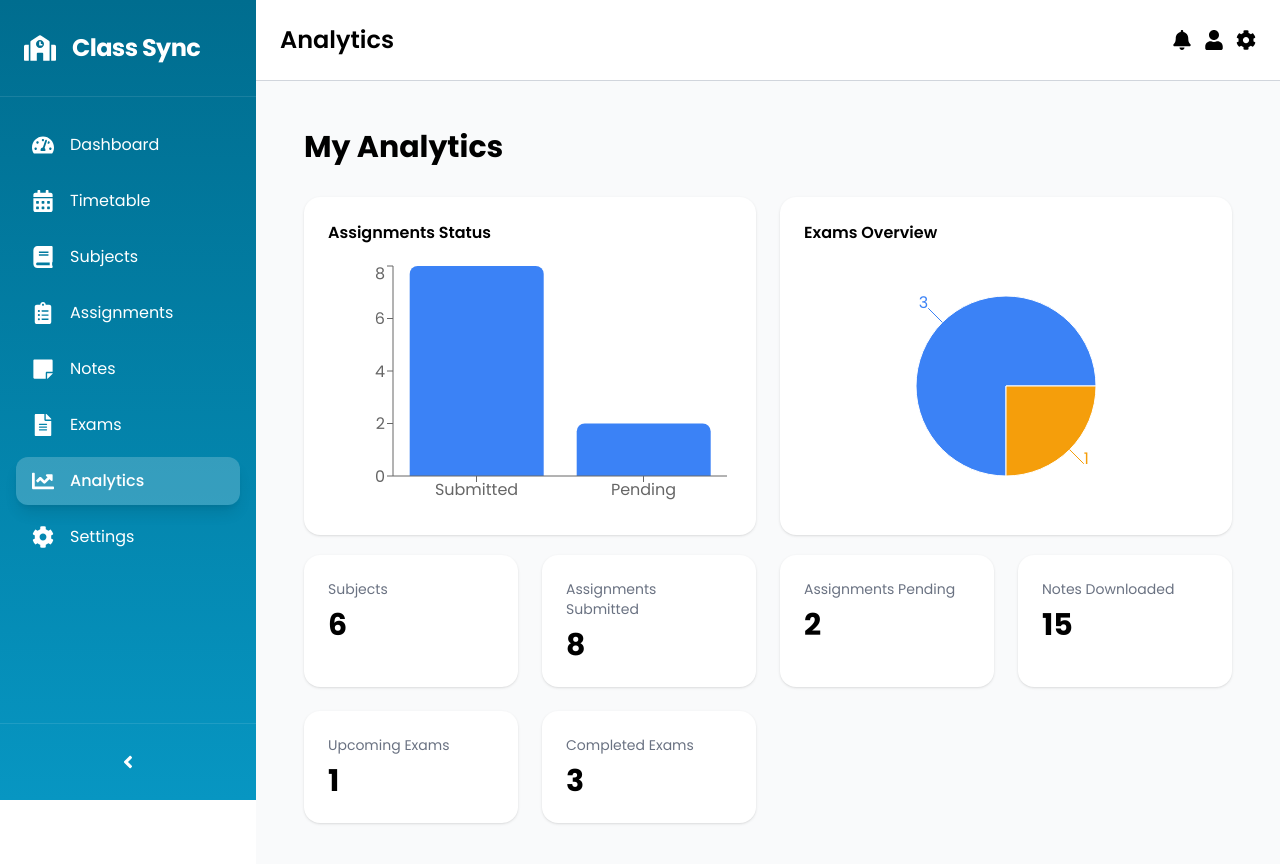
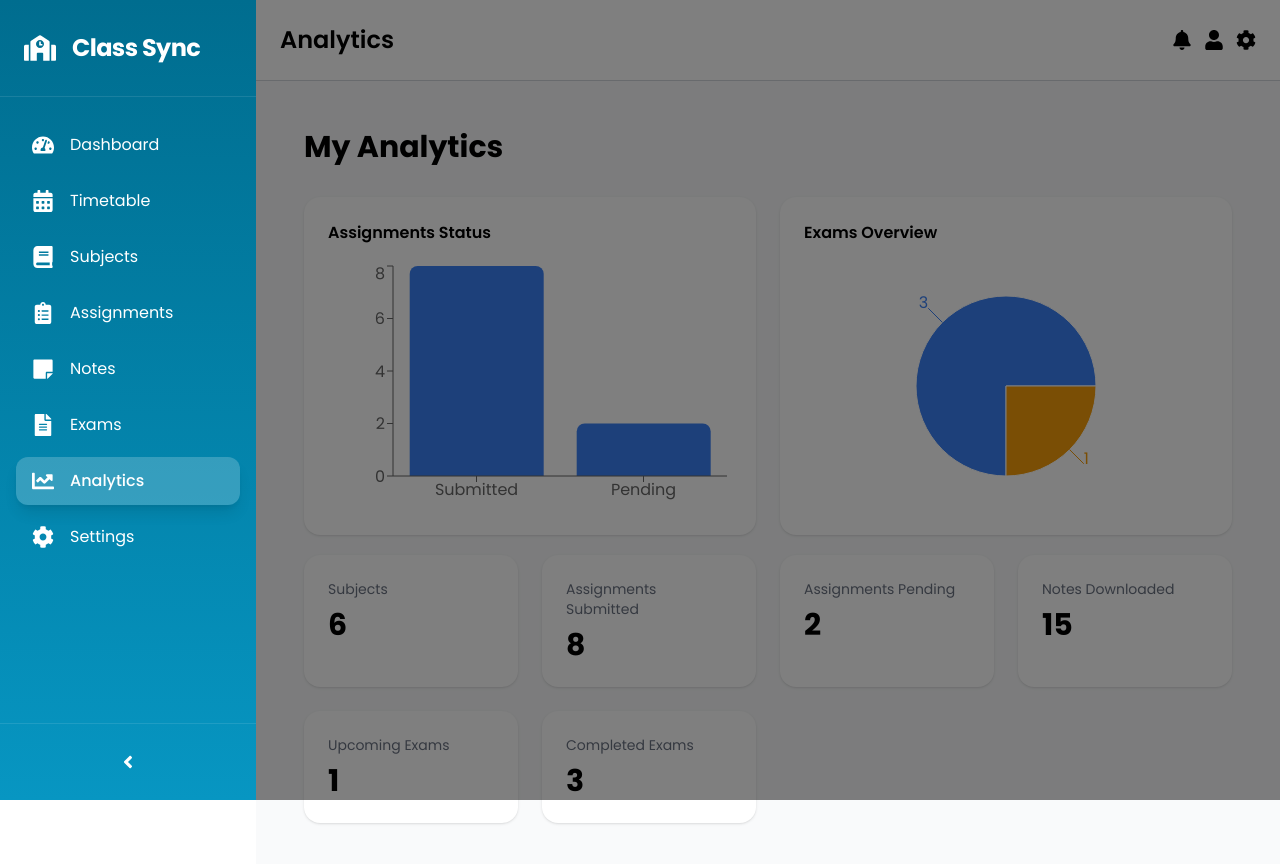
Before and after one commit to paldentitung/ClassSync, a React (Vite) app in the folder frontend/: page /analytics in a window 1280 px wide. Shown: the top 864 px of the page. Built offline with nearby package versions, Linux system fonts and the light colour scheme.

Commit message:
added overlay in side bar

```diff
--- a/frontend/Components/Header.jsx
+++ b/frontend/Components/Header.jsx
@@ -22,6 +22,10 @@ const Header = ({ title }) => {
       </div>
       {showSideBar && (
         <div className="fixed w-full h-full inset-0 z-50">
+          <div
+            className=" absolute inset-0 bg-black/50"
+            onClick={() => setShowSideBar(false)}
+          ></div>
           <SideBar mobile={true} />
         </div>
       )}
```
